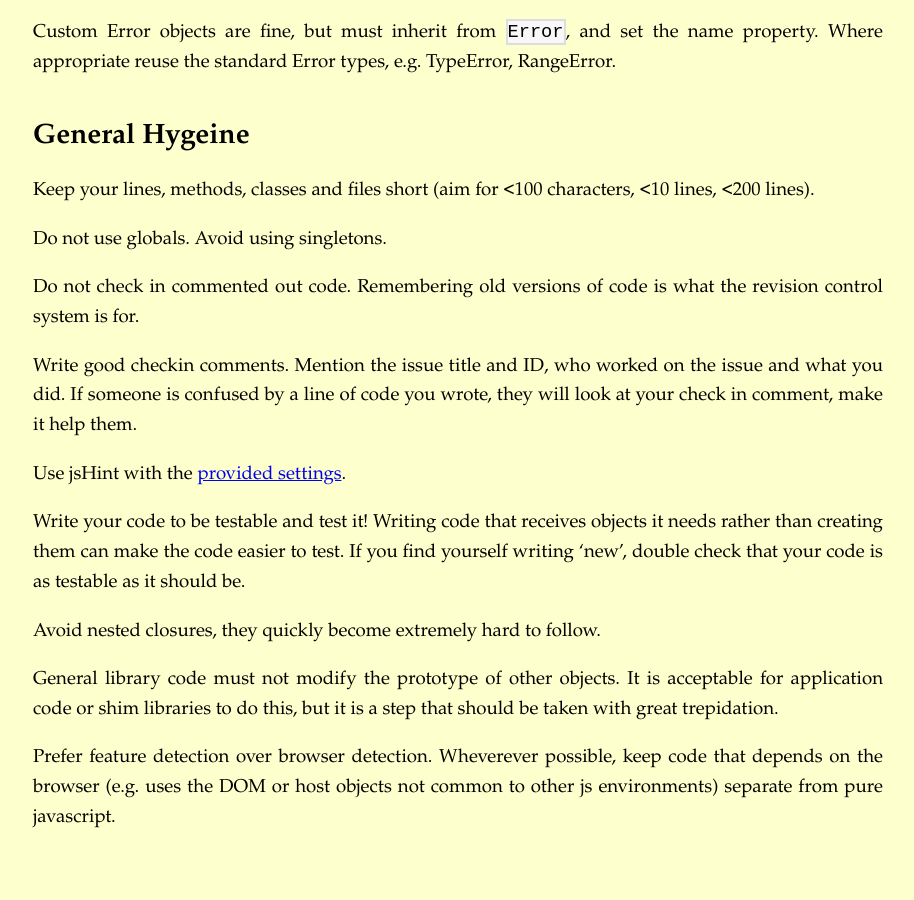
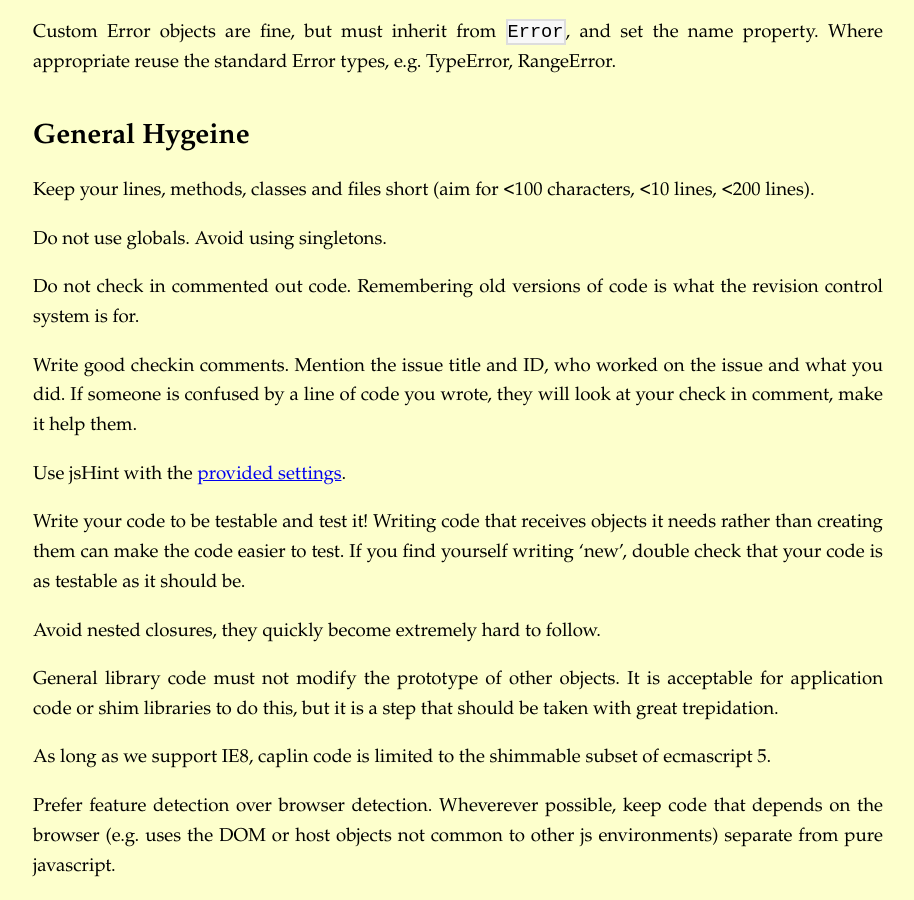
Before and after one commit to caplin/StyleGuide, a Jekyll site: the page built from index.md, in a window 1280 px wide and 900 px high, scrolled down 5323 px. Shown: the whole window, without its empty margins (182-1096 px from the left). Built offline with Jekyll 4.4.1, drawn with Linux system fonts in a browser that asks for light colours; Markdown is read by kramdown in place of the engine named in the settings; before the commit the page ends 6175 px from its top, so only the background shows below that.

Commit message:
Update index.md

```diff
--- a/index.md
+++ b/index.md
@@ -211,4 +211,6 @@ Avoid nested closures, they quickly become extremely hard to follow.
 
 General library code must not modify the prototype of other objects.  It is acceptable for application code or shim libraries to do this, but it is a step that should be taken with great trepidation.
 
+As long as we support IE8, caplin code is limited to the shimmable subset of ecmascript 5.
+
 Prefer feature detection over browser detection.  Wheverever possible, keep code that depends on the browser (e.g. uses the DOM or host objects not common to other js environments) separate from pure javascript.
```
